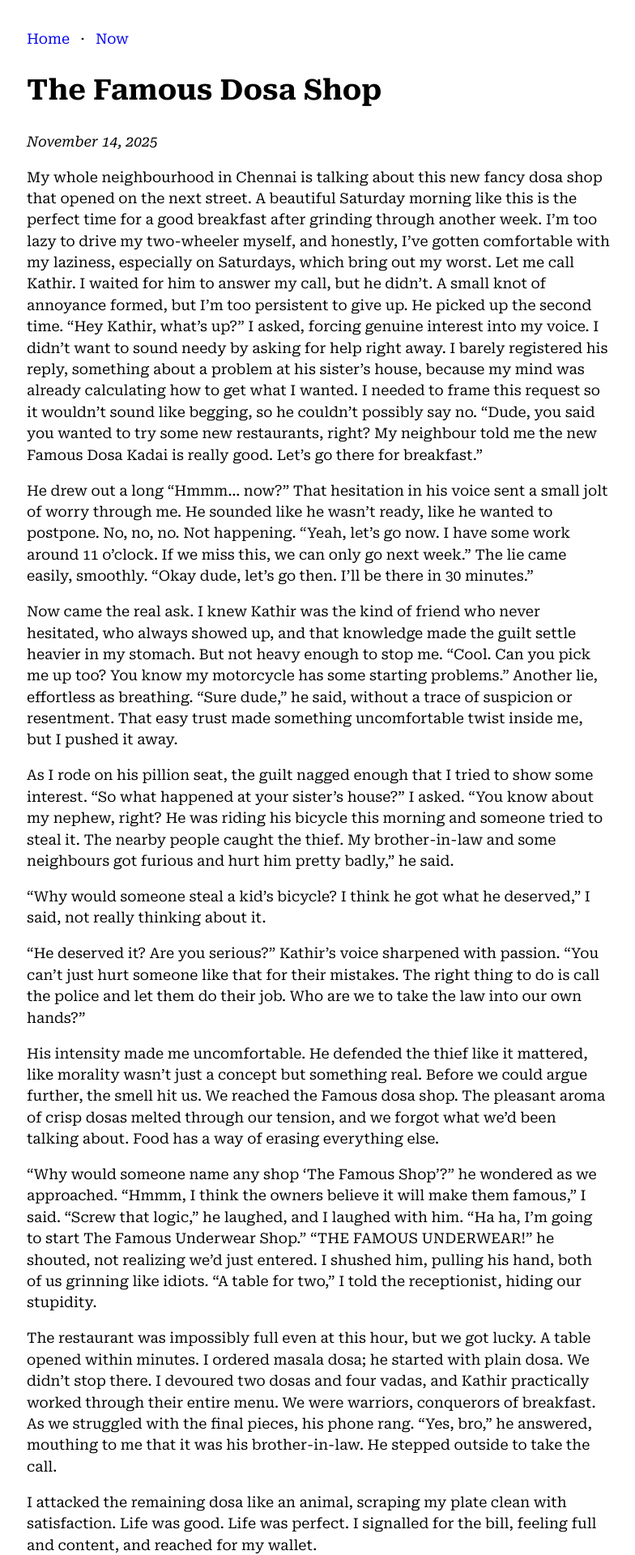
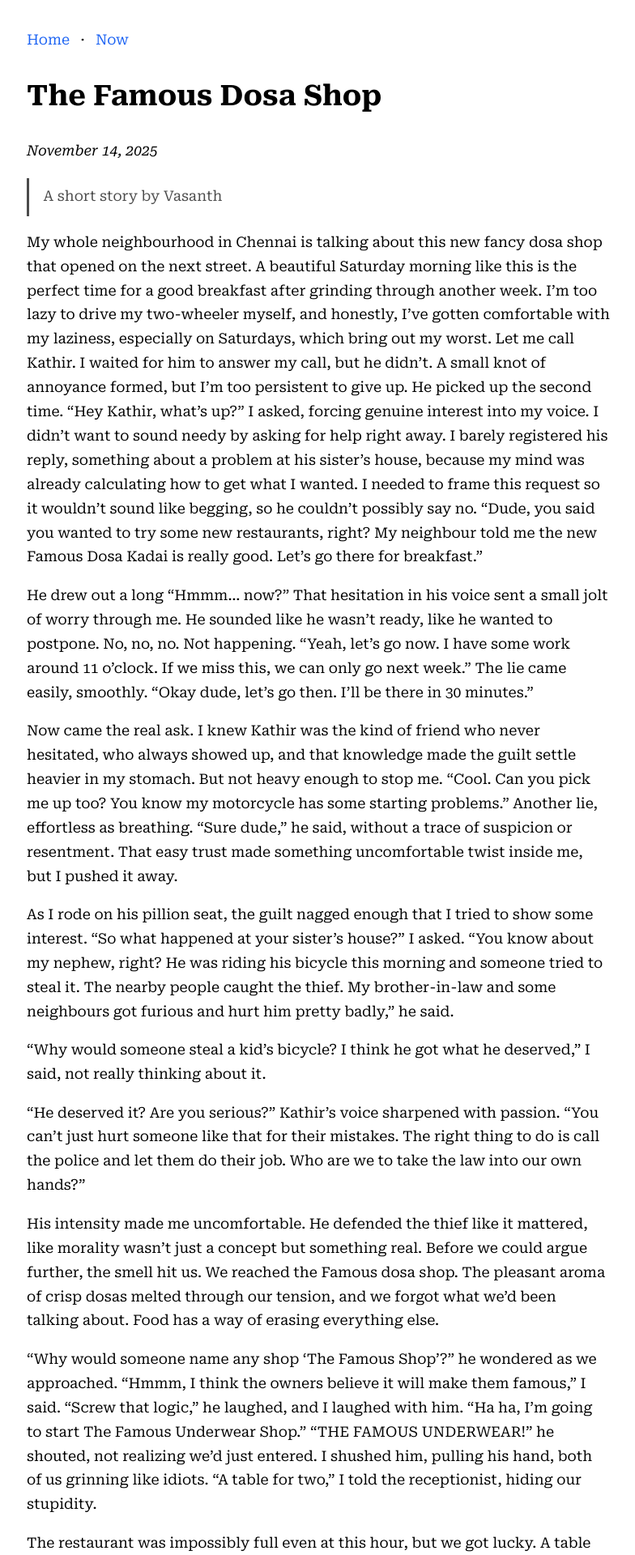
Before and after one commit to vasanthv/vasanthv.github.io, a Jekyll site: the page built from _articles/the-famous-dosa-shop.md, in a window 1280 px wide. Shown: the top 1920 px of the page at 81% size, without its empty margins (247-1031 px from the left). Built offline with Jekyll 4.4.1, drawn with Linux system fonts in a browser that asks for light colours.

Commit message:
More improvements

```diff
--- a/_articles/the-famous-dosa-shop.md
+++ b/_articles/the-famous-dosa-shop.md
@@ -7,6 +7,8 @@ date: 2025-11-14
 # The Famous Dosa Shop
 
 _November 14, 2025_
+
+> A short story by Vasanth
 
 My whole neighbourhood in Chennai is talking about this new fancy dosa shop that opened on the next street. A beautiful Saturday morning like this is the perfect time for a good breakfast after grinding through another week. I’m too lazy to drive my two-wheeler myself, and honestly, I’ve gotten comfortable with my laziness, especially on Saturdays, which bring out my worst. Let me call Kathir. I waited for him to answer my call, but he didn’t. A small knot of annoyance formed, but I’m too persistent to give up. He picked up the second time. “Hey Kathir, what’s up?” I asked, forcing genuine interest into my voice. I didn’t want to sound needy by asking for help right away. I barely registered his reply, something about a problem at his sister’s house, because my mind was already calculating how to get what I wanted. I needed to frame this request so it wouldn’t sound like begging, so he couldn’t possibly say no. “Dude, you said you wanted to try some new restaurants, right? My neighbour told me the new Famous Dosa Kadai is really good. Let’s go there for breakfast.”
 
--- a/_layouts/default.html
+++ b/_layouts/default.html
@@ -2,12 +2,21 @@
 <html lang="en">
 
 <head>
-  <meta charset="utf-8">
+  <meta http-equiv="Content-Type" content="text/html; charset=utf-8" />
+  <meta http-equiv="Cache-control" content="public" />
+  <meta name="viewport" content="width=device-width, height=device-height, initial-scale=1.0, maximum-scale=1.0, user-scalable=0, viewport-fit=cover" />
+  <meta name="description" content="Hello, I am Vasanth. Welcome to my corner of the internet - a place where I write junk, chase random thoughts, and try to make sense of my chaotically organized brain. Keeping things simple & stupid." />
+
   <title>
     {{ site.title }} /
     {{ page.title }}
   </title>
+
+  <link rel="icon" type="image/svg+xml" href="{{ '/assets/images/favicon.svg' | relative_url }}">
+  <link rel="alternate icon" href="{{ '/assets/images/favicon.png' | relative_url }}">
+
   <link rel="stylesheet" href="{{ '/assets/css/style.css' | relative_url }}">
+
 </head>
 
 <body>
--- a/assets/css/style.css
+++ b/assets/css/style.css
@@ -9,11 +9,14 @@ body {
   max-width: 720px;
   margin: 2rem auto;
   padding: 0 1rem;
-  line-height: 1.5;
+  line-height: 1.7;
   transition: background 0.5s;
   -webkit-font-smoothing: antialiased;
   -moz-osx-font-smoothing: grayscale;
   text-rendering: optimizeLegibility;
+}
+a {
+  color: #1d64f3;
 }
 nav a {
   text-decoration: none;
@@ -30,3 +33,11 @@ main {
 footer {
   text-align: center;
 }
+blockquote {
+  opacity: 0.7;
+  border-left: 0.2rem solid #000;
+  margin: 0px;
+}
+blockquote p {
+  padding: 0.5rem 1rem;
+}
```
Also changed, not shown: assets/images/favicon.png (added), assets/images/favicon.svg (added).
